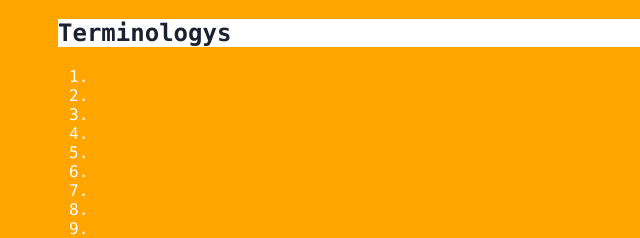
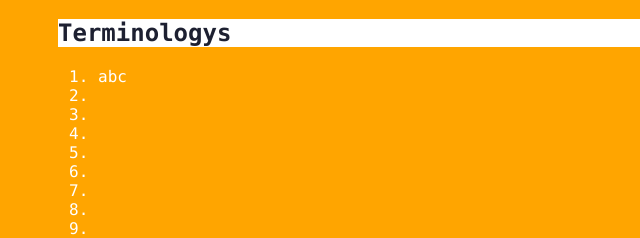
Before and after one commit to boboxia/git_learning, a plain HTML site: page index.html in a window 1280 px wide. Both pictures are taken after a click on the element "Terminologys". Shown: the part 226-464 px from the top of the page, 0-640 px from the left. Drawn offline with Linux system fonts and the light colour scheme.

```diff
--- a/index.html
+++ b/index.html
@@ -14,7 +14,7 @@
         <div class="accordion"><h1>Terminologys</h1></div>
             <div class="panel">
                 <ol>
-                    <li></li>
+                    <li>abc</li>
                     <li></li>
                     <li></li>
                     <li></li>
```
